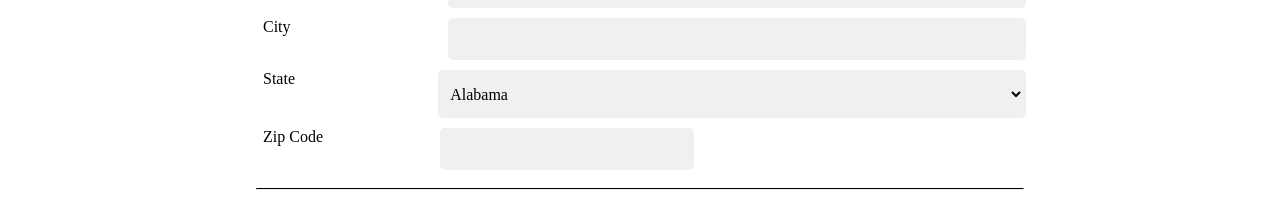
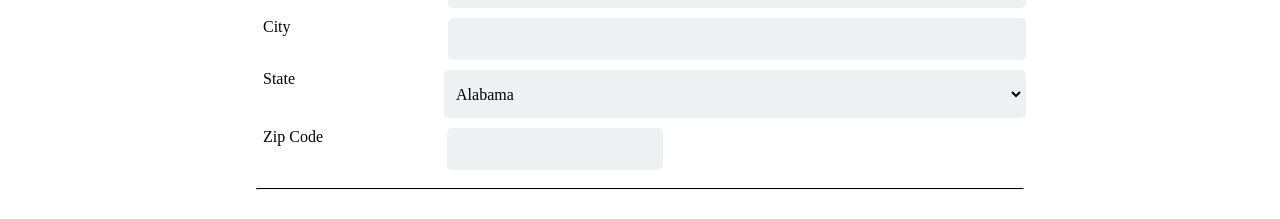
Before and after one commit to Lewis-cosmollis/project-3, a plain HTML site: page project-3/index.html in a window 1280 px wide. Shown: the part 410-629 px from the top of the page. Drawn offline with Linux system fonts and the light colour scheme; a web font is replaced by a local one.

Commit message:
Update styles.css

```diff
--- a/project-3/css/styles.css
+++ b/project-3/css/styles.css
@@ -156,8 +156,9 @@ input[placeholder]{
     }
 
     #zip{
-        flex-basis:30%;
+        flex-basis:25%;
         justify-content: flex-start;
+        margin-left: 1%;
     }
 
     .zip label{
@@ -179,4 +180,8 @@ input[placeholder]{
         margin: 5px auto;
     }
 
+    select{
+        margin-left: 1%;
+    }
+
   }
```
